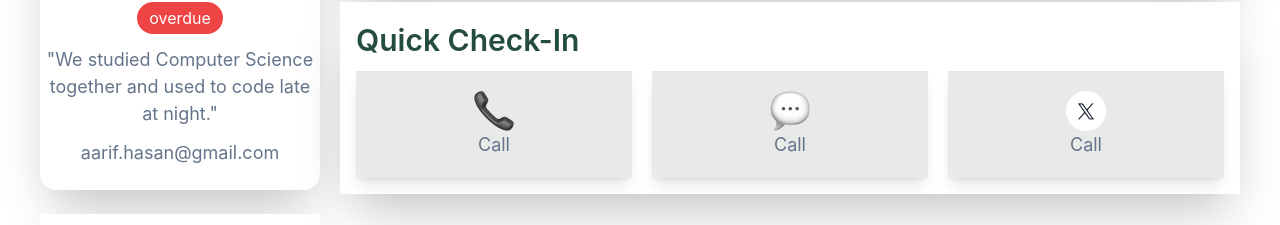
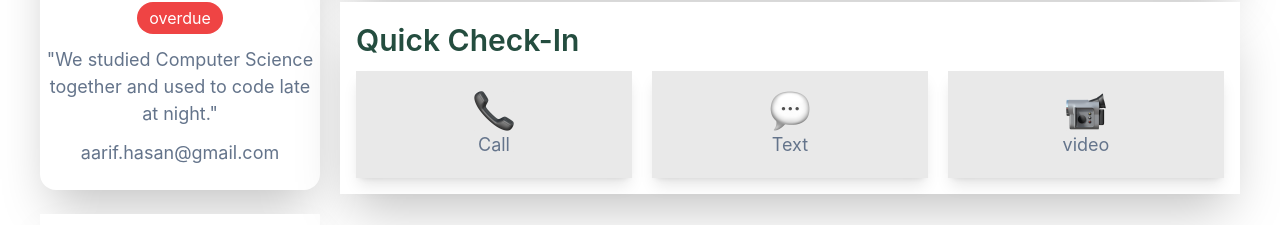
Before and after one commit to Kaowsar-Azad/7th-assignment, a React (Vite) app: page /profile/1 in a window 1280 px wide. Shown: the part 479-704 px from the top of the page. Built offline with nearby package versions, Linux system fonts and the light colour scheme.

Commit message:
Timeline section add

```diff
--- a/src/components/Navber/Navber.jsx
+++ b/src/components/Navber/Navber.jsx
@@ -3,6 +3,7 @@ import navimg  from '../../../public/assets/logo.png'
 import { IoHome } from "react-icons/io5";
 import { IoMdTime } from "react-icons/io";
 import { FaChartLine } from "react-icons/fa6";
+import { Link } from 'react-router-dom';
 
 
 export const Navber = () => {
@@ -15,13 +16,17 @@ export const Navber = () => {
 
     <div className='flex flex-col sm:flex-row gap-3 sm:gap-4 w-full sm:w-auto justify-center sm:justify-end'>
 
+      <Link to="/">
       <button className='flex text-white items-center justify-center gap-1 bg-[#244D3F] p-2.5 w-full sm:w-auto'>
         <IoHome /> Home
       </button>
 
+      </Link>
+      <Link to="timeline">
       <button className='flex text-white items-center justify-center gap-1 bg-[#244D3F] p-2.5 w-full sm:w-auto'>
         <IoMdTime /> Timeline
       </button>
+      </Link>
 
       <button className='flex text-white items-center justify-center gap-1 bg-[#244D3F] p-2.5 w-full sm:w-auto'>
         <FaChartLine /> Stats
--- a/src/components/ProfileDetails/ProfileDetails.jsx
+++ b/src/components/ProfileDetails/ProfileDetails.jsx
@@ -1,11 +1,12 @@
-import React, { use } from 'react'
-import { useParams } from 'react-router-dom';
+import React, { use, useState } from 'react'
+import { data, useParams } from 'react-router-dom';
 import { RiDeleteBinLine } from "react-icons/ri";
 import { FaArchive } from "react-icons/fa";
 import { RiNotificationSnoozeFill } from "react-icons/ri";
 import call from '../../../public/assets/call.png'
 import text from '../../../public/assets/text.png'
-import twitter from '../../../public/assets/twitter.png'
+import video from '../../../public/assets/video.png'
+  import { toast } from 'react-toastify';
 
 
 const Promise = fetch("/Friends.json").then((res) => res.json());
@@ -20,6 +21,25 @@ const formattedDate = date.toLocaleDateString("en-US", {
   day: "numeric",
   year: "numeric"
 })
+
+
+
+const   handleAction = (type) => {
+  const newEntry = {
+    id: Date.now() ,
+    type : type,
+    name : singleProfile.name ,
+     date: new Date().toISOString()
+
+  };
+  const existing = JSON.parse(localStorage.getItem("timeline") || "[]" );
+  existing.unshift(newEntry);
+  localStorage.setItem("timeline" , JSON.stringify(existing))
+  toast.success(`${type} with ${singleProfile.name}`)
+}
+
+
+
   return (
    <>
   <div className='flex flex-col lg:flex-row gap-5 container mx-auto py-10 lg:py-20 px-4 justify-center items-center lg:items-start'>
@@ -78,23 +98,27 @@ const formattedDate = date.toLocaleDateString("en-US", {
       <div className='shadow-2xl p-4 bg-white mt-2.5 space-y-2'>
         <h1 className='font-semibold text-[22px] sm:text-[30px] text-[#244D3F]'>Quick Check-In</h1>
         <div className='grid grid-cols-3 gap-3 sm:gap-5 text-center items-center'>
-          <div className='shadow-lg px-4 py-5 bg-[#E9E9E9]'>
+          <div onClick={() => handleAction("Call")}
+           className='shadow-lg px-4 py-5 bg-[#E9E9E9]'>
             <img className='mx-auto' src={call}></img>
-            <p className='text-[#64748B] text-[16px] sm:text-[18px]'>Call</p>
+            <button className='text-[#64748B] text-[16px] sm:text-[18px]'>Call</button>
           </div>
-          <div className='shadow-lg py-5 bg-[#E9E9E9]'>
+          <div  onClick={() => handleAction("Text")}
+          className='shadow-lg py-5 bg-[#E9E9E9]'>
             <img className='mx-auto' src={text}></img>
-            <p className='text-[#64748B] text-[16px] sm:text-[18px]'>Call</p>
+            <button className='text-[#64748B] text-[16px] sm:text-[18px]'>Text</button>
           </div>
-          <div className='shadow-lg px-4 py-5 bg-[#E9E9E9]'>
-            <img className='mx-auto' src={twitter}></img>
-            <p className='text-[#64748B] text-[16px] sm:text-[18px]'>Call</p>
+          <div onClick={() => handleAction("Video")}
+          className='shadow-lg px-4 py-5 bg-[#E9E9E9]'>
+            <img className='mx-auto' src={video}></img>
+            <button className='text-[#64748B] text-[16px] sm:text-[18px]'>video</button>
           </div>
         </div>
       </div>
     </section>
 
   </div>
+
 </>
 
   )
--- a/src/components/Routes/Routes.jsx
+++ b/src/components/Routes/Routes.jsx
@@ -4,6 +4,7 @@ import { MainLayout } from '../MainLayout/MainLayout'
 import { NavHome } from '../NavHome/NavHome'
 import { AllProfile } from '../AllProfile/AllProfile'
 import { ProfileDetails } from '../ProfileDetails/ProfileDetails'
+import { Timeline } from '../Timeline/Timeline'
 
 export const router = createBrowserRouter ([
      {
@@ -24,6 +25,10 @@ export const router = createBrowserRouter ([
     {
     path:'/profile/:id',
     element:<ProfileDetails/> ,
+    },
+    {
+    path:'/timeline',
+    element:<Timeline/> ,
     }
      ]
     }
--- /dev/null
+++ b/src/components/Timeline/Timeline.jsx
@@ -0,0 +1,56 @@
+import React, { useEffect, useState } from 'react'
+import call from '../../../public/assets/call.png'
+import text from '../../../public/assets/text.png'
+import video from '../../../public/assets/video.png'
+import { ToastContainer, toast } from 'react-toastify';
+
+export const Timeline = () => {
+    const [entries , setentries] =useState([])
+    useEffect(() => {
+        const data = JSON.parse(localStorage.getItem("timeline") || "[]")
+        setentries(data)
+    } , [])
+  const icons = {
+  Call: call,
+  Text: text,
+  Video: video
+  }
+  return (
+    <>
+    <div>
+       <div className='container mx-auto  py-10 px-4'>
+
+      <h1 className='text-[32px] font-bold text-[#244D3F] mb-6'>Timeline</h1>
+
+      {entries.length === 0 ? (
+        <p className='text-gray-500'>No interactions yet.</p>
+      ) : (
+
+        entries.map((entry) => (
+          <div key={entry.id} className='flex items-center gap-4 mt-6 py-4 border-b  bg-white shadow'>
+
+            <img src={icons[entry.type]} className='w-8 h-8 ml-5' />
+
+            <div>
+              <p>
+                <strong>{entry.type}</strong> with {entry.name}
+              </p>
+              <p className='text-gray-500 text-sm'>
+                {new Date(entry.date).toLocaleDateString("en-US", {
+                  month: "long",
+                  day: "numeric",
+                  year: "numeric"
+                })}
+              </p>
+            </div>
+
+          </div>
+        ))
+      )}
+
+    </div>
+
+    </div>
+    </>
+  )
+}
--- a/src/main.jsx
+++ b/src/main.jsx
@@ -3,9 +3,10 @@ import { createRoot } from 'react-dom/client'
 import './index.css'
 import { RouterProvider } from 'react-router-dom'
 import { router } from './components/Routes/Routes'
-
+import { ToastContainer } from 'react-toastify';
 createRoot(document.getElementById('root')).render(
   <StrictMode>
     <RouterProvider router={router}></RouterProvider>
+    <ToastContainer />
   </StrictMode>,
 )
```
